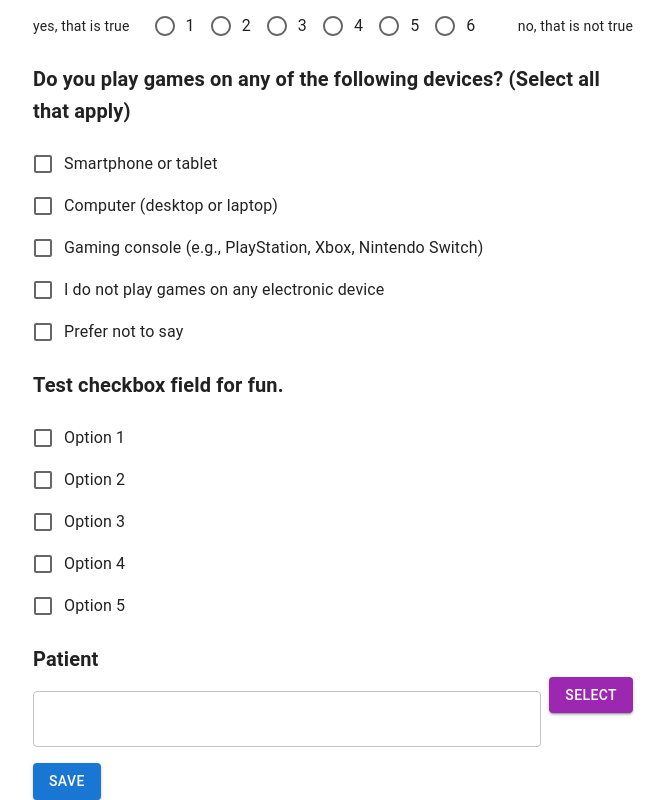
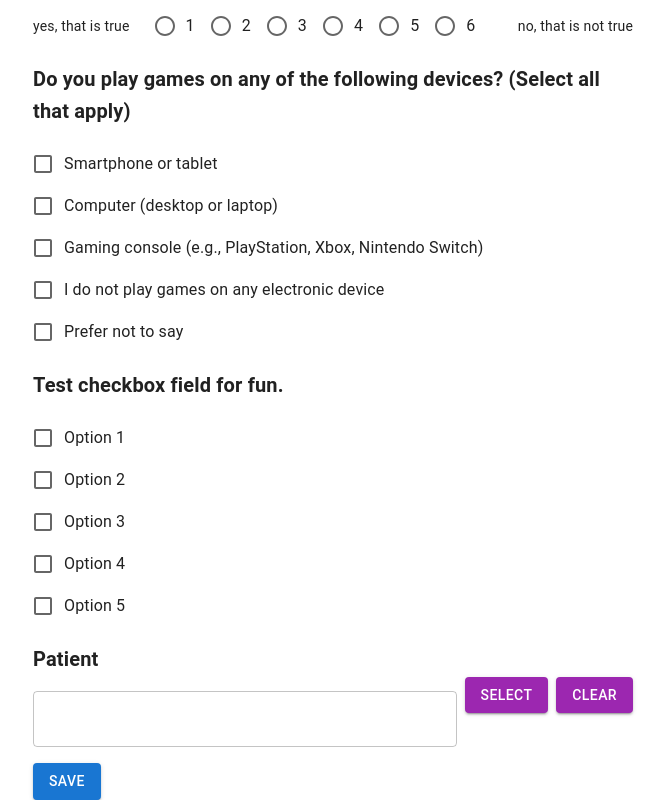
Before and after one commit to pdfusion/PDFusion_UI, a React (Vite) app: page /questionnaire in a window 1280 px wide. Shown: the part 379-1179 px from the top of the page, without its empty margins (331-996 px from the left). Built offline with nearby package versions, Linux system fonts and the light colour scheme.

Commit message:
Add Clear button

```diff
--- a/src/components/widgets/PDButton.tsx
+++ b/src/components/widgets/PDButton.tsx
@@ -10,7 +10,7 @@ export interface IPDButton {
     /**
      * The type of button.
     */
-    buttonType: "save" | "restore" | "backup" | "select",
+    buttonType: "save" | "restore" | "backup" | "select" | "clear",
     /**
      * The form data.
     */
@@ -28,12 +28,12 @@ export interface IPDButton {
      */
     handleChange?: (event: ChangeEvent<HTMLInputElement>) => void
     /**
-     * Function to handle select button click
+     * Function to handle button click
      */
-    handleSelect?: () => void
+    handleClick?: () => void
 }
 
-const PDButton = ({ buttonType, handleChange, handleSelect, caption }:IPDButton): JSX.Element => {
+const PDButton = ({ buttonType, handleChange, handleClick, caption }:IPDButton): JSX.Element => {
     const fileInputRef = useRef<HTMLInputElement>(null);
 
     const handleBackup = () => {
@@ -95,9 +95,16 @@ const PDButton = ({ buttonType, handleChange, handleSelect, caption }:IPDButton)
             );
         }
         else if(buttonType === "select") {
-        return (
-                <Button variant="contained" color="secondary" onClick={handleSelect}>
+            return (
+                <Button variant="contained" color="secondary" onClick={handleClick}>
                     {caption || "Select"}
+                </Button>
+            );
+        }
+        else if(buttonType === "clear") {
+            return (
+                <Button variant="contained" color="secondary" onClick={handleClick}>
+                    {caption || "Clear"}
                 </Button>
             );
         }
--- a/src/components/widgets/PDSelector.tsx
+++ b/src/components/widgets/PDSelector.tsx
@@ -35,6 +35,10 @@ const PDSelector = ({ name, caption }: IPDSelector): JSX.Element => {
     setIsPanelOpen(false);
   };
 
+  const handleClear = (): void => {
+    setSelectedName('');
+  };
+
   return (
     <div className={styles.selectorContainer}>
       <PDTextField
@@ -43,10 +47,16 @@ const PDSelector = ({ name, caption }: IPDSelector): JSX.Element => {
         value={selectedName}
       />
 
+    <div style={{ display: 'flex', gap: '8px' }}>
       <PDButton
         buttonType="select"
-        handleSelect={() => setIsPanelOpen(true)}
+        handleClick={() => setIsPanelOpen(true)}
       />
+      <PDButton
+        buttonType="clear"
+        handleClick={handleClear}
+      />
+    </div>
 
       {isPanelOpen && (
         <div className={styles.slideInPanel}>
```
